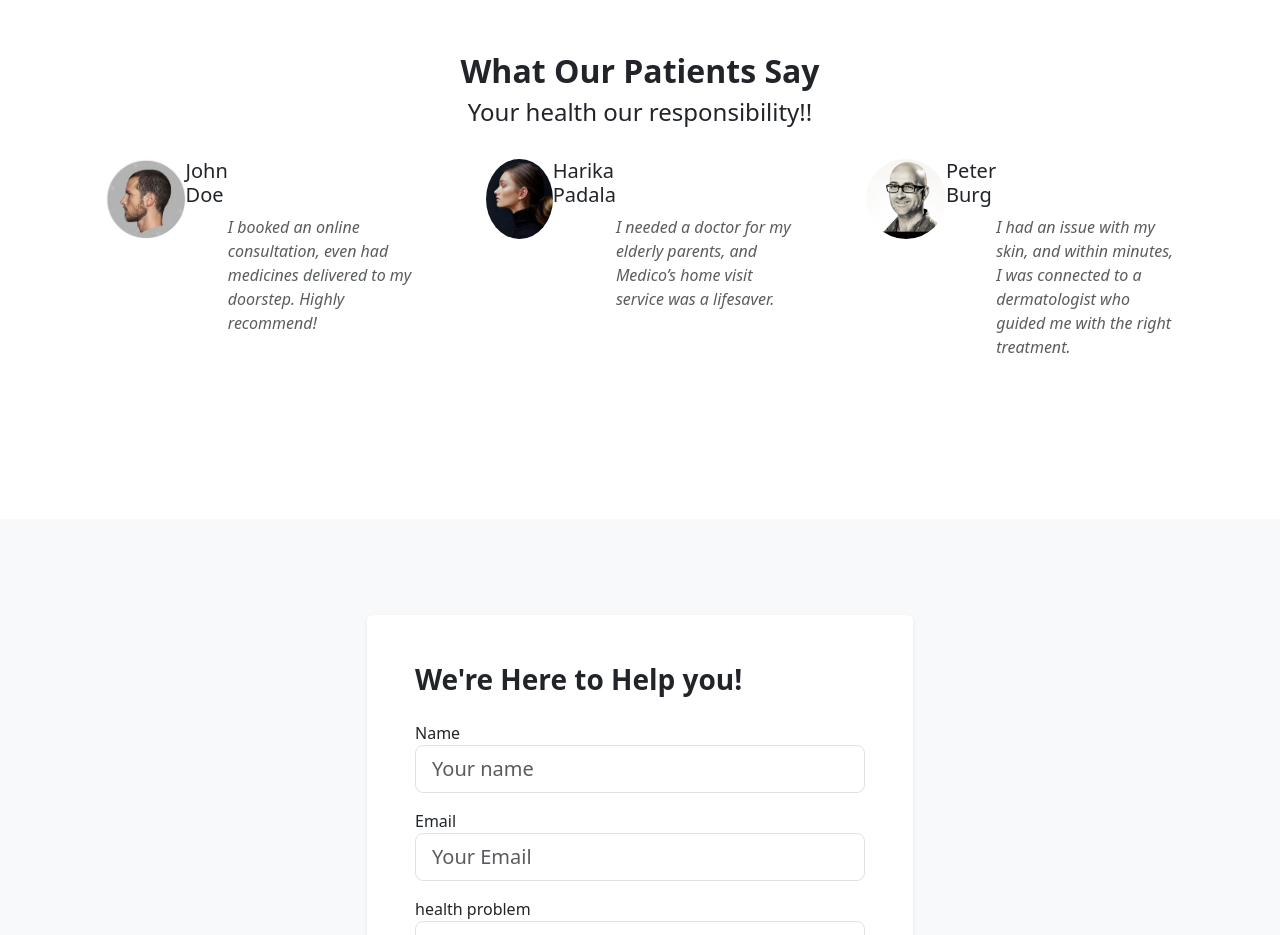
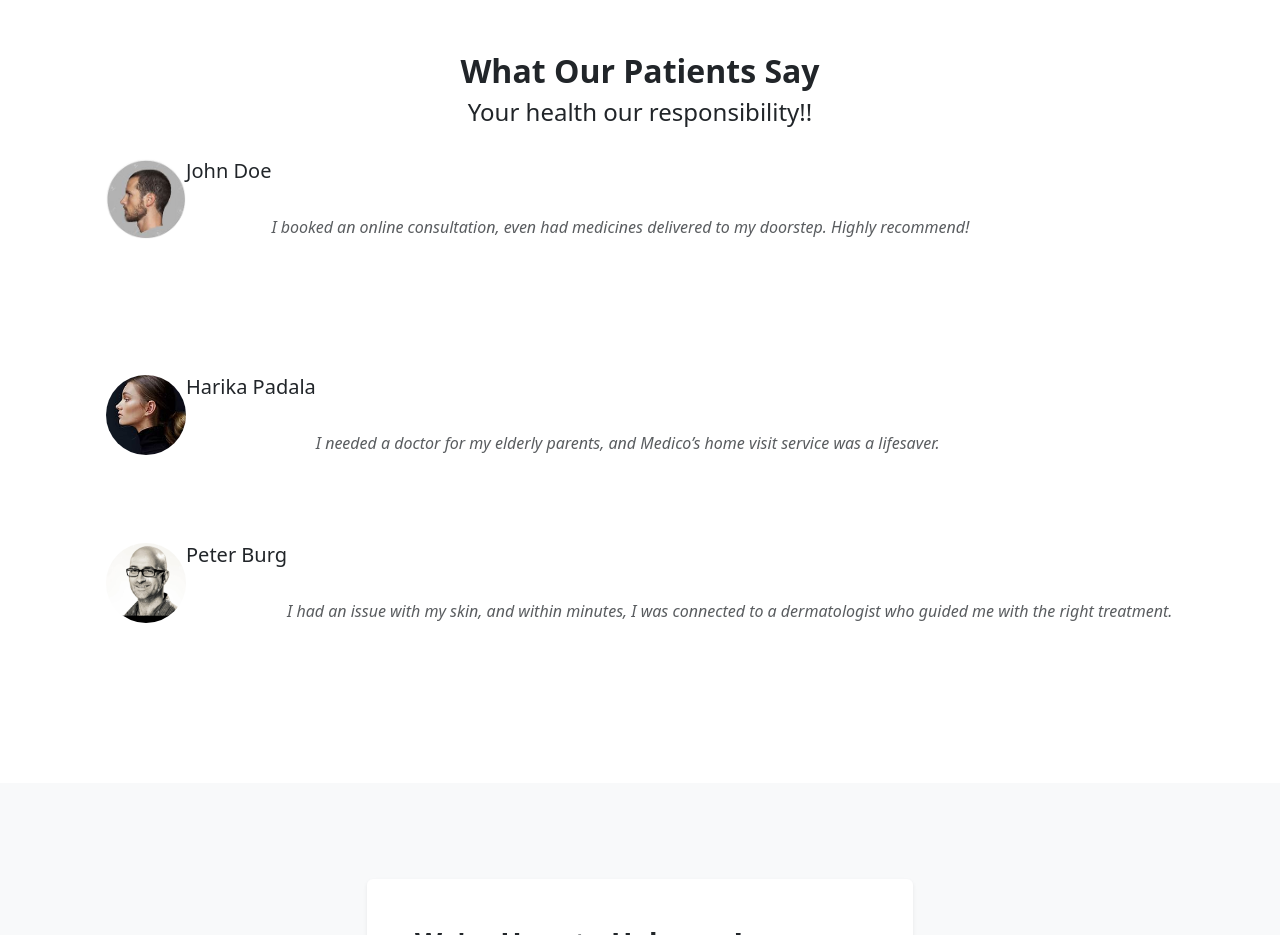
Before and after one commit to kmaha-lakshmi/Medicoproject, a plain HTML site: page index.html in a window 1280 px wide. Shown: the part 2140-3075 px from the top of the page. Drawn offline with nearby package versions, Linux system fonts and the light colour scheme.

Commit message:
Update index.html

```diff
--- a/index.html
+++ b/index.html
@@ -235,16 +235,16 @@
     </div> <!-- Closing Row -->
   </div>
 </section>
-<!---Testimonials-->
+    <!---Testimonials-->
 <section id="testimonials" class="py-5">
   <div class="container py-5">
     <div class="text-center ">
       <h2 class="fw-bold">What Our Patients Say</h2>
       <h4 class="text-center fw-3">Your health our responsibility!!</h4>
     </div>
-    <div class="row d-flex justify-content-center">
+    <div class="row">
       <!----Testimonials 1-->
-      <div class="col-md-4">
+      <div class="col-md-12 mb-4">
         <div class="card h-100 p-4">
           <div class="d-flex align-items mbg-4">
             <img class="testimonial-img" src="testimonia1.jpeg" alt="Testimonial 1">
@@ -257,7 +257,7 @@
         </div>
       </div>
       <!----Testimonials 2-->
-      <div class="col-md-4">
+      <div class="col-md-12 mb-4">
         <div class="card h-100 p-4">
           <div class="d-flex align-items mbg-4">
             <img class="testimonial-img" src="testimonia2.jpeg" alt="Testimonial 2">
@@ -270,7 +270,7 @@
         </div>
       </div>
       <!----Testimonials 3-->
-      <div class="col-md-4">
+      <div class="col-md-12 mb-4">
         <div class="card h-100 p-4">
           <div class="d-flex align-items mbg-4">
             <img class="testimonial-img" src="testimonia3.jpeg" alt="Testimonial 3">
```
